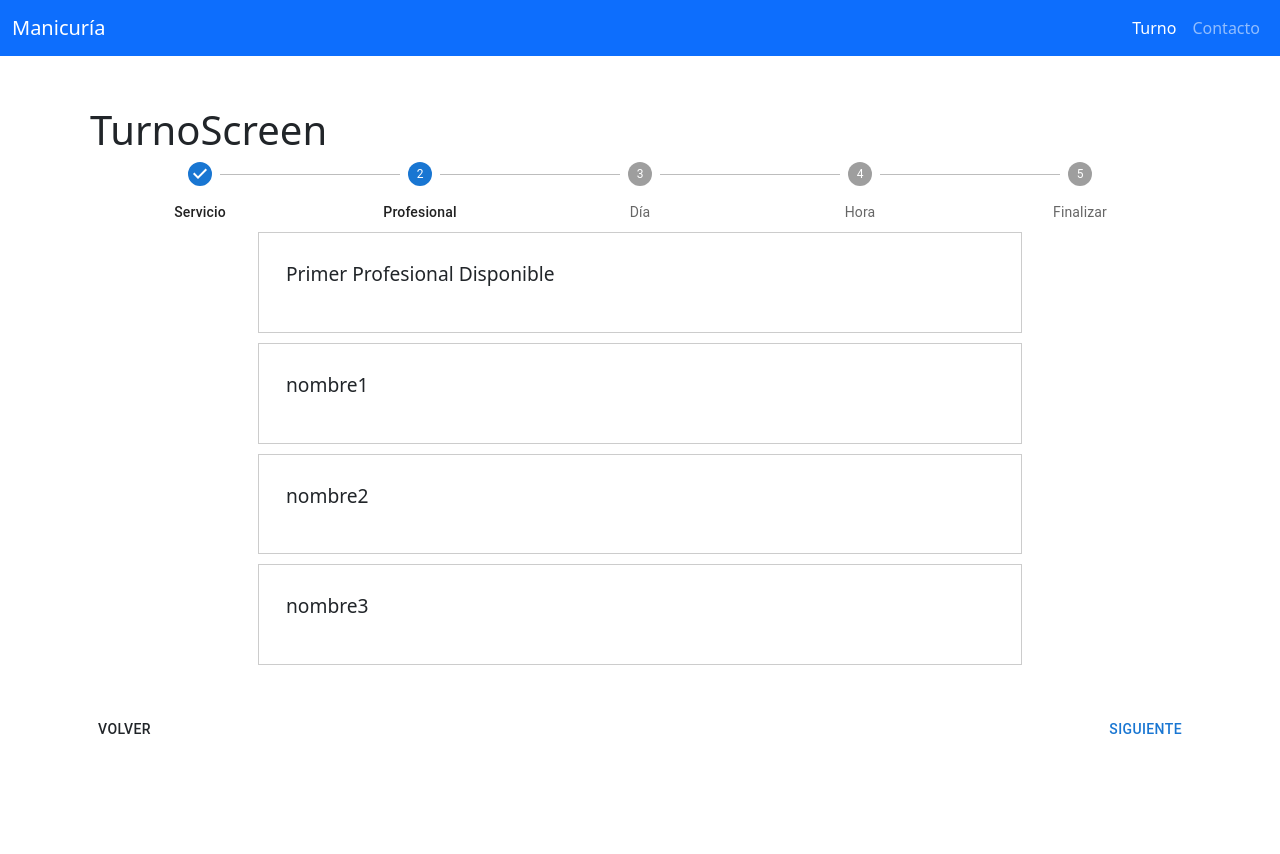
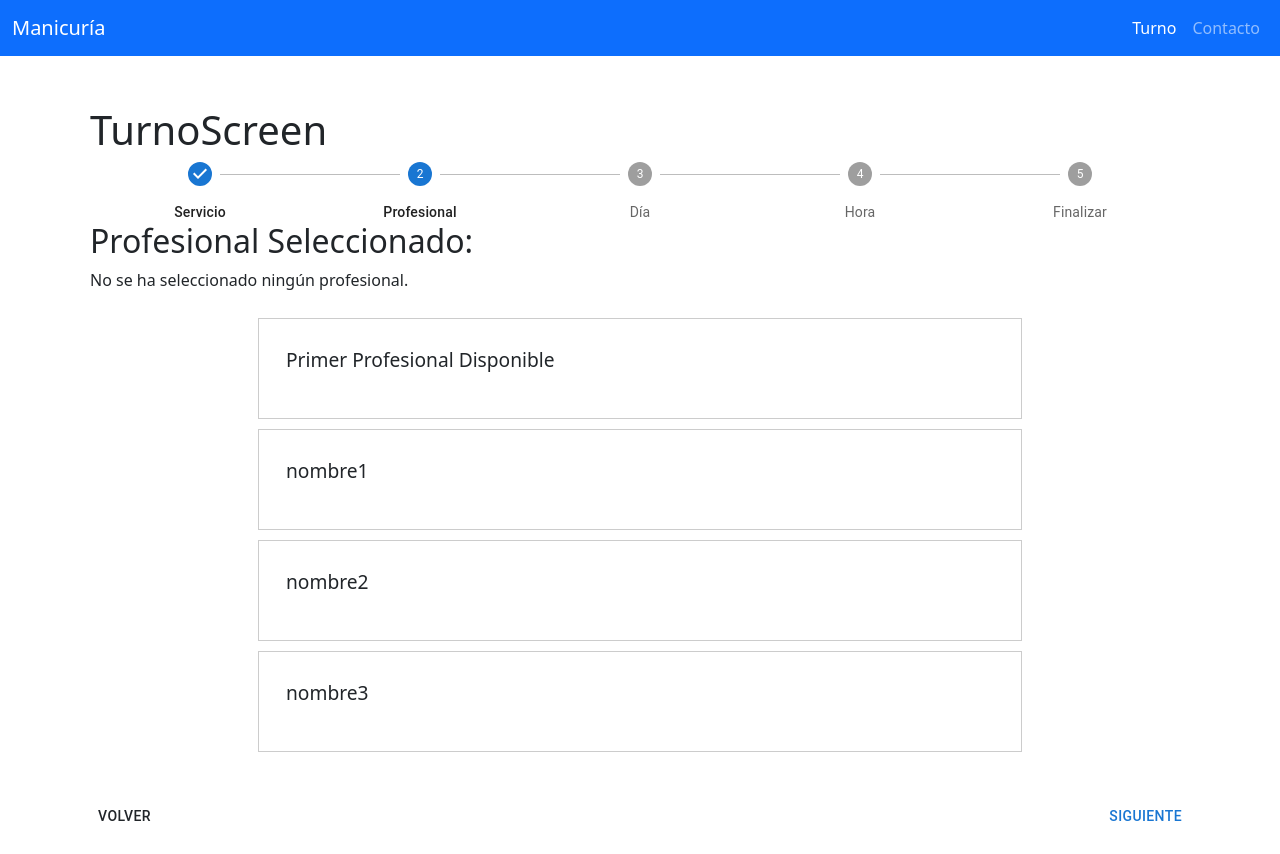
Before and after one commit to Astruc86/manicuria-fe, a React (Vite) app: page /turno in a window 1280 px wide. Both pictures are taken after a click on the button "SIGUIENTE". Before the commit the page ends 800 px from the top, so only its background shows below. Built offline with nearby package versions, Linux system fonts and the light colour scheme.

Commit message:
Implementacion de context y aplicacion a ProfesionalList

```diff
--- /dev/null
+++ b/src/components/profesionalList/ProfesionalInfo.jsx
@@ -0,0 +1,20 @@
+// ProfesionalInfo.js
+import React from 'react';
+import { useAppContext } from '../../context/TurnoContext'; // Importa useAppContext
+
+const ProfesionalInfo = () => {
+    const { profesionalSeleccionado } = useAppContext();
+
+    return (
+        <div>
+            <h2>Profesional Seleccionado:</h2>
+            {profesionalSeleccionado ? (
+                <p>{profesionalSeleccionado.nombre}</p>
+            ) : (
+                <p>No se ha seleccionado ningún profesional.</p>
+            )}
+        </div>
+    );
+};
+
+export default ProfesionalInfo;
--- a/src/components/profesionalList/ProfesionalList.jsx
+++ b/src/components/profesionalList/ProfesionalList.jsx
@@ -1,4 +1,6 @@
-import React, { useEffect, useState } from 'react';
+// ProfesionalList.js
+import React from 'react';
+import { useAppContext } from '../../context/TurnoContext';
 import data from "../../json/profesional.json";
 import "./profesional-item.css";
 
@@ -15,21 +17,21 @@ const ProfesionalItem = ({ profesional, handleClick, isSelected }) => {
 };
 
 const ProfesionalList = () => {
-  const [profesionales, setProfesionales] = useState([]);
-  const [profesionalSeleccionado, setProfesionalSeleccionado] = useState(null);
+    const { profesionalSeleccionado, setProfesionalSeleccionado } = useAppContext();
+    const [profesionales, setProfesionales] = React.useState([]);
 
-  useEffect(() => {
+    React.useEffect(() => {
         const primerProfesional = {
             id: 0,
             nombre: "Primer Profesional Disponible",
             listaServicios: []
         };
-
         setProfesionales([primerProfesional, ...data]);
     }, []);
 
     const handleClick = (profesional) => {
         setProfesionalSeleccionado(profesional);
+        console.log(profesional)
     };
 
     return (
--- a/src/context/TurnoContext.jsx
+++ b/src/context/TurnoContext.jsx
@@ -1,17 +1,30 @@
-import { createContext } from "react";
+// AppContext.jsx
+import React, { createContext, useState, useContext } from 'react';
 
-export const TurnoContext = createContext();
-export const TurnoProvider = ({ children }) => {
-    const [selectedValues, setSelectedValues] = useState({
-      servicio: "",
-      profesional: "",
-      dia: "",
-      hora: "",
-    });
+const AppContext = createContext();
+
+export const AppProvider = ({ children }) => {
+    const [activeStep, setActiveStep] = useState(0);
+    const [seleccionServicio, setSeleccionServicio] = useState(null);
+    const [seleccionProfesional, setSeleccionProfesional] = useState(null);
+    const [profesionalSeleccionado, setProfesionalSeleccionado] = useState(null);
 
     return (
-      <TurnoContext.Provider value={{ selectedValues, setSelectedValues }}>
-        {children}
-      </TurnoContext.Provider>
+        <AppContext.Provider value={{
+            activeStep,
+            setActiveStep,
+            seleccionServicio,
+            setSeleccionServicio,
+            seleccionProfesional,
+            setSeleccionProfesional,
+            profesionalSeleccionado,
+            setProfesionalSeleccionado
+        }}>
+            {children}
+        </AppContext.Provider>
     );
-  };
+};
+
+export const useAppContext = () => useContext(AppContext); // Exporta useAppContext
+
+export default AppContext;
--- a/src/pages/TurnoScreen.jsx
+++ b/src/pages/TurnoScreen.jsx
@@ -1,11 +1,21 @@
-import { useState } from "react";
+// TurnoScreen.js
+import React, { useContext } from 'react';
 import StepperComponent from "../components/stepper/Stepper";
-import ServicioList from "../components/servicioItem/ServicioItem";
+import ServicioItem from "../components/servicioItem/ServicioItem";
 import ProfesionalList from "../components/profesionalList/ProfesionalList";
+import ProfesionalInfo from "../components/profesionalList/ProfesionalInfo";
+import TurnoContext from '../context/TurnoContext';
 
 const TurnoScreen = () => {
     const steps = ["Servicio", "Profesional", "Día", "Hora", "Finalizar"];
-  const [activeStep, setActiveStep] = useState(0);
+    const {
+        activeStep,
+        setActiveStep,
+        seleccionServicio,
+        setSeleccionServicio,
+        seleccionProfesional,
+        setSeleccionProfesional
+    } = useContext(TurnoContext);
 
     const handleNext = () => {
         setActiveStep((prevActiveStep) => prevActiveStep + 1);
@@ -18,13 +28,18 @@ const TurnoScreen = () => {
     const getStepContent = (step) => {
         switch (step) {
             case 0:
-        return <ServicioList />;
+                return <ServicioItem setSeleccion={setSeleccionServicio} />;
             case 1:
-        return <ProfesionalList />;
+                return (
+                    <>
+                        <ProfesionalInfo />
+                        <ProfesionalList setSeleccion={setSeleccionProfesional} />
+                    </>
+                );
             case 2:
-        return <p>Calendario de seleccion de Dia</p>;
+                return <p>Calendario de selección de Día</p>;
             case 3:
-          return <p>Seleccion de Hora</p>;
+                return <p>Selección de Hora</p>;
             default:
                 return <p>Resumen Final</p>;
         }
```
Also changed, not shown: src/App.jsx (+8 -3 lines), src/context/TurnoProviders.jsx (deleted, +0 -9 lines). Lines whose indentation alone changed are shown as unchanged.
